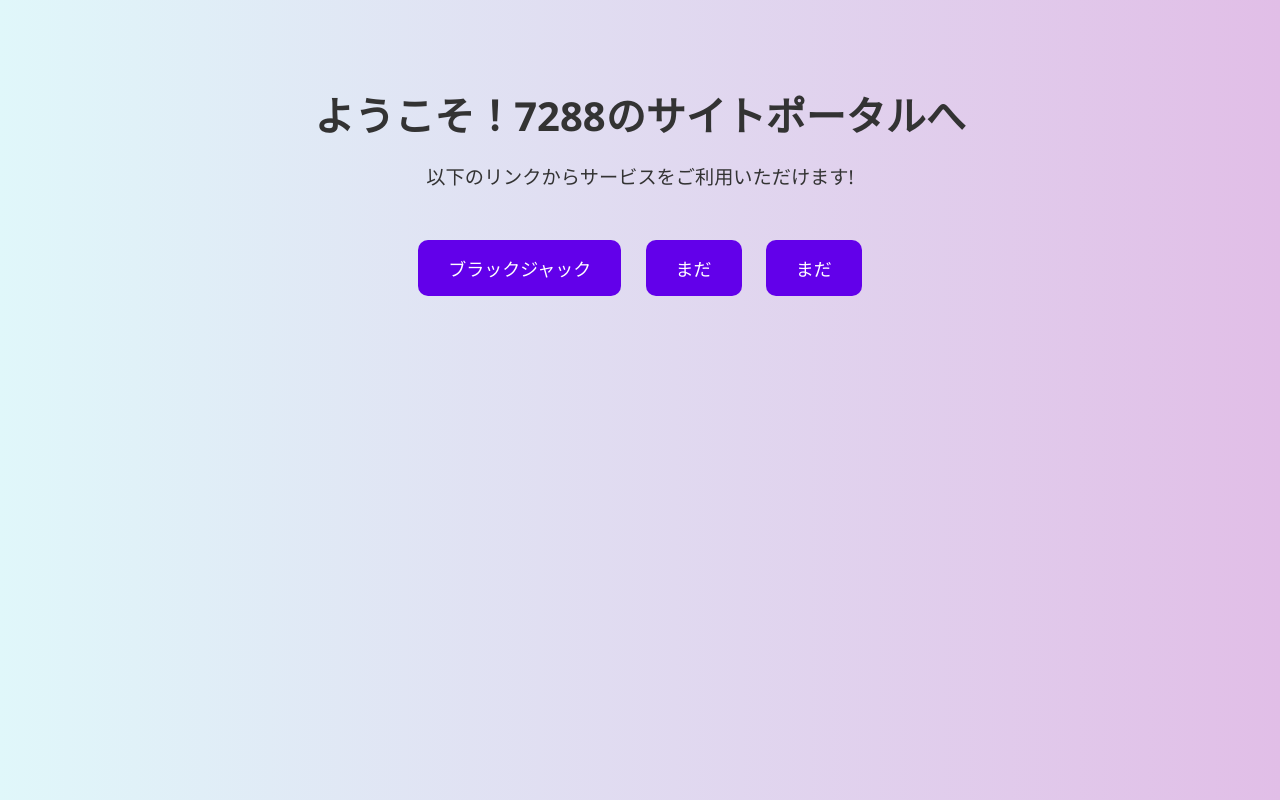
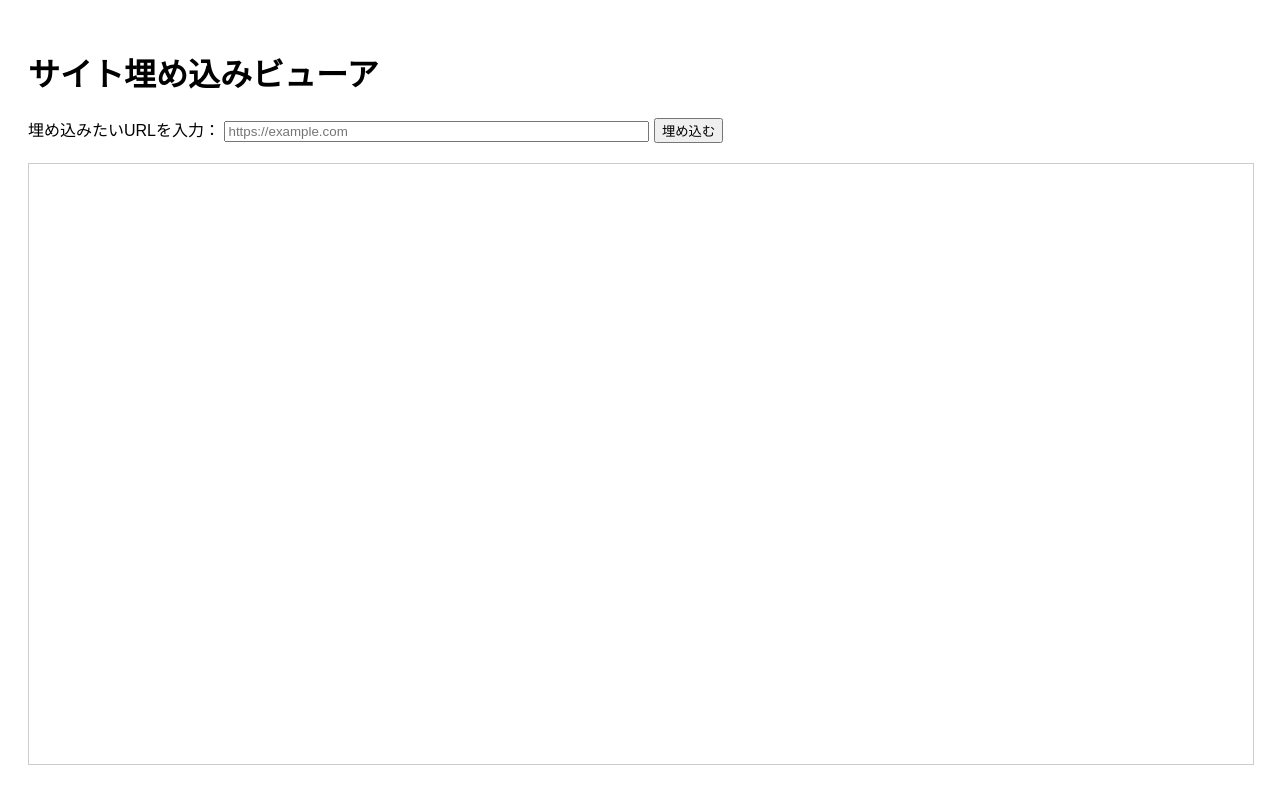
Before and after one commit to queuegeforcenow/queuegeforcenow.github.io, a plain HTML site: page index.html in a window 1280 px wide. Drawn offline with Linux system fonts and the light colour scheme.

Commit message:
Update index.html

```diff
--- a/index.html
+++ b/index.html
@@ -1,58 +1,30 @@
 <!DOCTYPE html>
 <html lang="ja">
 <head>
-  <meta charset="UTF-8" />
-  <meta name="viewport" content="width=device-width, initial-scale=1.0" />
-  <title>サイトポータル</title>
+  <meta charset="UTF-8">
+  <title>サイト埋め込みビューア</title>
   <style>
-    body {
-      font-family: 'Segoe UI', sans-serif;
-      background: linear-gradient(to right, #e0f7fa, #e1bee7);
-      color: #333;
-      text-align: center;
-      padding: 50px;
-      animation: fadeIn 1.5s ease;
-    }
-
-    h1 {
-      font-size: 2.5rem;
-      margin-bottom: 10px;
-    }
-
-    p {
-      font-size: 1.2rem;
-      margin-bottom: 40px;
-    }
-
-    .button {
-      display: inline-block;
-      margin: 10px;
-      padding: 15px 30px;
-      background-color: #6200ea;
-      color: white;
-      text-decoration: none;
-      font-size: 18px;
-      border-radius: 10px;
-      transition: transform 0.2s, background-color 0.3s;
-    }
-
-    .button:hover {
-      background-color: #3700b3;
-      transform: scale(1.05);
-    }
-
-    @keyframes fadeIn {
-      from { opacity: 0; transform: translateY(20px); }
-      to   { opacity: 1; transform: translateY(0); }
-    }
+    body { font-family: sans-serif; padding: 20px; }
+    iframe { width: 100%; height: 600px; border: 1px solid #ccc; margin-top: 20px; }
   </style>
 </head>
 <body>
-  <h1>ようこそ！7288のサイトポータルへ</h1>
-  <p>以下のリンクからサービスをご利用いただけます!</p>
+  <h1>サイト埋め込みビューア</h1>
+  <label for="url">埋め込みたいURLを入力：</label>
+  <input type="text" id="url" placeholder="https://example.com" size="50">
+  <button onclick="embedSite()">埋め込む</button>
 
-  <a href="https://queuegeforcenow.github.io/bj/" target="_blank" class="button">ブラックジャック</a>
-  <a href="https://twitter.com/" target="_blank" class="button">まだ</a>
-  <a href="https://discord.com/" target="_blank" class="button">まだ</a>
+  <iframe id="iframe" src=""></iframe>
+
+  <script>
+    function embedSite() {
+      const url = document.getElementById("url").value;
+      if (url.startsWith("https://") || url.startsWith("http://")) {
+        document.getElementById("iframe").src = url;
+      } else {
+        alert("正しいURLを入力してください（httpまたはhttpsで始まる）");
+      }
+    }
+  </script>
 </body>
 </html>
```
